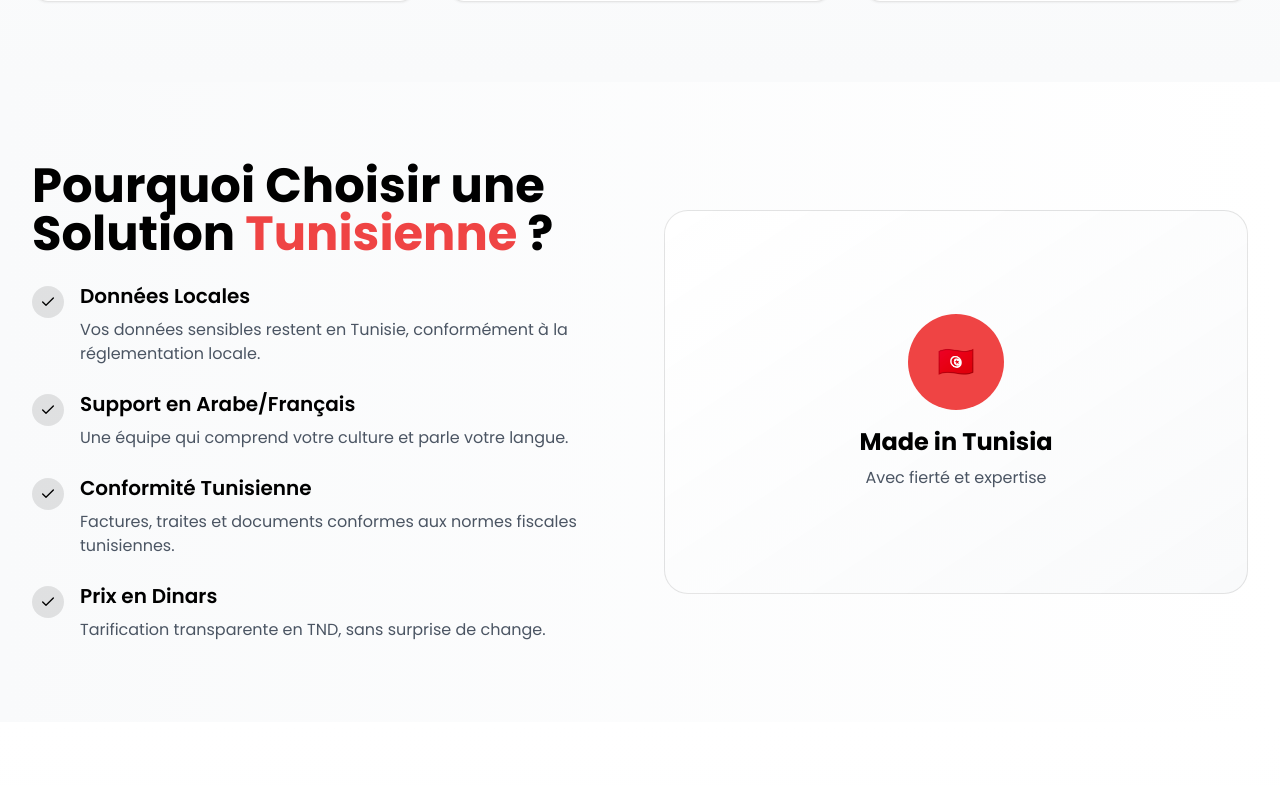
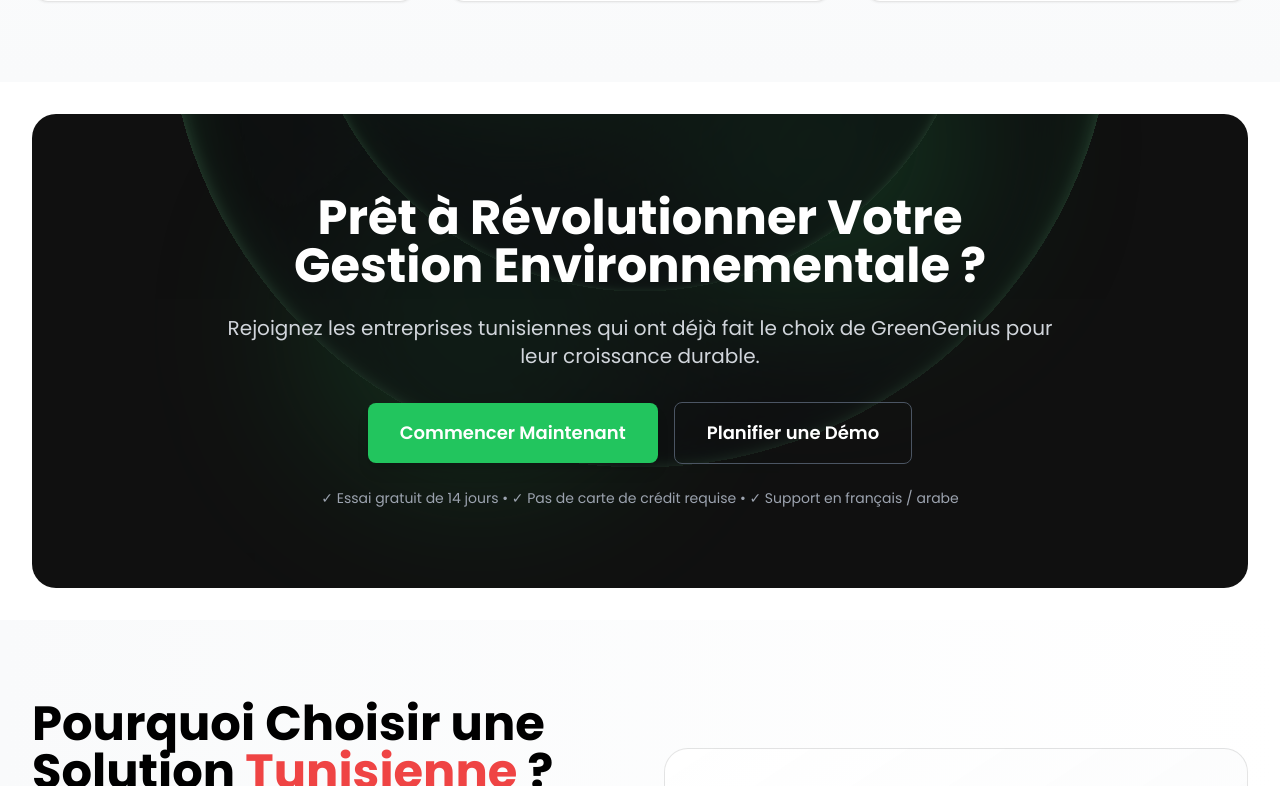
Before and after one commit to Green-Genius/green-genius.org, a Next.js app: page / in a window 1280 px wide. Shown: the part 1734-2520 px from the top of the page. Built offline with nearby package versions, Linux system fonts and the light colour scheme.

Commit message:
chore: UI changes - CTA design - Sections order

```diff
--- a/src/app/(root)/page.tsx
+++ b/src/app/(root)/page.tsx
@@ -102,9 +102,9 @@
             <div className="min-h-screen bg-white text-black overflow-x-hidden">
                 <HeroSection />
                 <FeaturesSection />
+                <CTASection />
                 <WhyTunisiaSection />
                 <PricingSection />
-                <CTASection />
             </div>
         </>
     );
--- a/src/components/CTASection.tsx
+++ b/src/components/CTASection.tsx
@@ -1,35 +1,141 @@
+"use client";
 import Link from "next/link";
 
 export default function CTASection() {
 
   return (
-    <section className="py-20 relative">
-      <div className="absolute inset-0 bg-gradient-to-r from-gray-50 to-white"></div>
+    <section className="py-20 relative overflow-hidden rounded-3xl mx-4 md:mx-8 my-8">
+      {/* SVG Background */}
+      <div className="absolute inset-0">
+        <svg
+          width="100%"
+          height="100%"
+          viewBox="0 0 1424 570"
+          fill="none"
+          xmlns="http://www.w3.org/2000/svg"
+          className="w-full h-full object-cover"
+          preserveAspectRatio="xMidYMid slice"
+        >
+          <defs>
+            <filter id="filter0_f_0_97" x="126" y="-124.679" width="790" height="759" filterUnits="userSpaceOnUse" colorInterpolationFilters="sRGB">
+              <feFlood floodOpacity="0" result="BackgroundImageFix" />
+              <feBlend mode="normal" in="SourceGraphic" in2="BackgroundImageFix" result="shape" />
+              <feGaussianBlur stdDeviation="100" result="effect1_foregroundBlur_0_97" />
+            </filter>
+            <filter id="filter1_iii_0_97" x="51.7895" y="-794.387" width="1320.42" height="1373.03" filterUnits="userSpaceOnUse" colorInterpolationFilters="sRGB">
+              <feFlood floodOpacity="0" result="BackgroundImageFix" />
+              <feBlend mode="normal" in="SourceGraphic" in2="BackgroundImageFix" result="shape" />
+              <feColorMatrix in="SourceAlpha" type="matrix" values="0 0 0 0 0 0 0 0 0 0 0 0 0 0 0 0 0 0 127 0" result="hardAlpha" />
+              <feOffset dy="157.816" />
+              <feGaussianBlur stdDeviation="105.211" />
+              <feComposite in2="hardAlpha" operator="arithmetic" k2="-1" k3="1" />
+              <feColorMatrix type="matrix" values="0 0 0 0 0.0352941 0 0 0 0 0.160784 0 0 0 0 0.0784314 0 0 0 1 0" />
+              <feBlend mode="normal" in2="shape" result="effect1_innerShadow_0_97" />
+              <feColorMatrix in="SourceAlpha" type="matrix" values="0 0 0 0 0 0 0 0 0 0 0 0 0 0 0 0 0 0 127 0" result="hardAlpha" />
+              <feOffset dy="52.6053" />
+              <feGaussianBlur stdDeviation="39.4539" />
+              <feComposite in2="hardAlpha" operator="arithmetic" k2="-1" k3="1" />
+              <feColorMatrix type="matrix" values="0 0 0 0 0.109804 0 0 0 0 0.486275 0 0 0 0 0.239216 0 0 0 1 0" />
+              <feBlend mode="normal" in2="effect1_innerShadow_0_97" result="effect2_innerShadow_0_97" />
+              <feColorMatrix in="SourceAlpha" type="matrix" values="0 0 0 0 0 0 0 0 0 0 0 0 0 0 0 0 0 0 127 0" result="hardAlpha" />
+              <feOffset dy="6.57566" />
+              <feGaussianBlur stdDeviation="9.86349" />
+              <feComposite in2="hardAlpha" operator="arithmetic" k2="-1" k3="1" />
+              <feColorMatrix type="matrix" values="0 0 0 0 0.509804 0 0 0 0 0.886275 0 0 0 0 0.639216 0 0 0 1 0" />
+              <feBlend mode="normal" in2="effect2_innerShadow_0_97" result="effect3_innerShadow_0_97" />
+            </filter>
+            <filter id="filter2_f_0_97" x="506" y="-349.679" width="810" height="777" filterUnits="userSpaceOnUse" colorInterpolationFilters="sRGB">
+              <feFlood floodOpacity="0" result="BackgroundImageFix" />
+              <feBlend mode="normal" in="SourceGraphic" in2="BackgroundImageFix" result="shape" />
+              <feGaussianBlur stdDeviation="100" result="effect1_foregroundBlur_0_97" />
+            </filter>
+            <filter id="filter3_iii_0_97" x="241.926" y="-650.128" width="940.14" height="977.275" filterUnits="userSpaceOnUse" colorInterpolationFilters="sRGB">
+              <feFlood floodOpacity="0" result="BackgroundImageFix" />
+              <feBlend mode="normal" in="SourceGraphic" in2="BackgroundImageFix" result="shape" />
+              <feColorMatrix in="SourceAlpha" type="matrix" values="0 0 0 0 0 0 0 0 0 0 0 0 0 0 0 0 0 0 127 0" result="hardAlpha" />
+              <feOffset dy="112.365" />
+              <feGaussianBlur stdDeviation="74.9099" />
+              <feComposite in2="hardAlpha" operator="arithmetic" k2="-1" k3="1" />
+              <feColorMatrix type="matrix" values="0 0 0 0 0.0352941 0 0 0 0 0.160784 0 0 0 0 0.0784314 0 0 0 1 0" />
+              <feBlend mode="normal" in2="shape" result="effect1_innerShadow_0_97" />
+              <feColorMatrix in="SourceAlpha" type="matrix" values="0 0 0 0 0 0 0 0 0 0 0 0 0 0 0 0 0 0 127 0" result="hardAlpha" />
+              <feOffset dy="37.4549" />
+              <feGaussianBlur stdDeviation="28.0912" />
+              <feComposite in2="hardAlpha" operator="arithmetic" k2="-1" k3="1" />
+              <feColorMatrix type="matrix" values="0 0 0 0 0.109804 0 0 0 0 0.486275 0 0 0 0 0.239216 0 0 0 1 0" />
+              <feBlend mode="normal" in2="effect1_innerShadow_0_97" result="effect2_innerShadow_0_97" />
+              <feColorMatrix in="SourceAlpha" type="matrix" values="0 0 0 0 0 0 0 0 0 0 0 0 0 0 0 0 0 0 127 0" result="hardAlpha" />
+              <feOffset dy="4.68187" />
+              <feGaussianBlur stdDeviation="7.0228" />
+              <feComposite in2="hardAlpha" operator="arithmetic" k2="-1" k3="1" />
+              <feColorMatrix type="matrix" values="0 0 0 0 0.509804 0 0 0 0 0.886275 0 0 0 0 0.639216 0 0 0 1 0" />
+              <feBlend mode="normal" in2="effect2_innerShadow_0_97" result="effect3_innerShadow_0_97" />
+            </filter>
+            <filter id="filter4_f_0_97" x="162" y="-597.679" width="810" height="777" filterUnits="userSpaceOnUse" colorInterpolationFilters="sRGB">
+              <feFlood floodOpacity="0" result="BackgroundImageFix" />
+              <feBlend mode="normal" in="SourceGraphic" in2="BackgroundImageFix" result="shape" />
+              <feGaussianBlur stdDeviation="100" result="effect1_foregroundBlur_0_97" />
+            </filter>
+            <clipPath id="clip0_0_97">
+              <rect y="0.823242" width="1424" height="568.381" rx="24" fill="white" />
+            </clipPath>
+          </defs>
+
+          <g clipPath="url(#clip0_0_97)">
+            <rect y="0.823242" width="1424" height="568.381" rx="24" fill="#101010" />
+            <g opacity="0.3">
+              <g filter="url(#filter0_f_0_97)">
+                <ellipse cx="521" cy="254.821" rx="195" ry="179.5" transform="rotate(180 521 254.821)" fill="#1C7C3D" />
+              </g>
+              <g filter="url(#filter1_iii_0_97)">
+                <rect x="1267" y="420.823" width="1110" height="1110" rx="555" transform="rotate(180 1267 420.823)" fill="#060213" fillOpacity="0.5" />
+              </g>
+              <g filter="url(#filter2_f_0_97)">
+                <ellipse cx="911" cy="38.8214" rx="205" ry="188.5" transform="rotate(180 911 38.8214)" fill="#1C7C3D" />
+              </g>
+              <g filter="url(#filter3_iii_0_97)">
+                <rect x="1107.16" y="214.782" width="790.32" height="790" rx="395" transform="rotate(180 1107.16 214.782)" fill="#060213" fillOpacity="0.5" />
+              </g>
+              <g filter="url(#filter4_f_0_97)">
+                <ellipse cx="567" cy="-209.179" rx="205" ry="188.5" transform="rotate(180 567 -209.179)" fill="#1C7C3D" />
+              </g>
+            </g>
+          </g>
+        </svg>
+      </div>
+
       <div className="relative z-10 max-w-4xl mx-auto px-4 sm:px-6 lg:px-8 text-center">
-        <h2 className="text-4xl md:text-5xl font-bold mb-6 text-black">
+        <h2 className="text-4xl md:text-5xl font-bold mb-6 text-white">
           Prêt à Révolutionner Votre Gestion Environnementale ?
         </h2>
-        <p className="text-xl text-gray-700 mb-8">
+        <p className="text-xl text-gray-300 mb-8">
           Rejoignez les entreprises tunisiennes qui ont déjà fait le choix de GreenGenius pour leur croissance durable.
         </p>
         <div className="flex flex-col sm:flex-row gap-4 justify-center items-center">
           <Link
             href="https://app.green-genius.org/register"
-            className="bg-greenly text-black px-8 py-4 rounded-lg text-lg font-semibold hover:bg-black hover:text-white transition-all transform hover:scale-105"
+            className="bg-green-500 text-white px-8 py-4 rounded-lg text-lg font-semibold hover:bg-green-600 transition-all transform hover:scale-105 shadow-lg hover:shadow-green-500/25"
           >
             Commencer Maintenant
           </Link>
           <Link
             href="https://app.green-genius.org/register"
-            className="border border-black/30 px-8 py-4 rounded-lg text-lg font-semibold hover:bg-black/10 transition-all text-black"
+            className="border border-gray-600 px-8 py-4 rounded-lg text-lg font-semibold hover:bg-white/10 transition-all text-white hover:border-green-500"
           >
             Planifier une Démo
           </Link>
         </div>
-        <p className="text-sm text-gray-600 mt-6">
+        <p className="text-sm text-gray-400 mt-6">
           ✓ Essai gratuit de 14 jours • ✓ Pas de carte de crédit requise • ✓ Support en français / arabe
         </p>
       </div>
+
+      {/* Add the required CSS for radial gradient */}
+      <style jsx>{`
+        .bg-gradient-radial {
+          background: radial-gradient(circle at center, var(--tw-gradient-stops));
+        }
+      `}</style>
     </section>
   );
 }
--- a/src/components/PricingSection.tsx
+++ b/src/components/PricingSection.tsx
@@ -47,7 +47,7 @@
       "Support prioritaire",
       "Hébergement rapports (2GB)"
     ],
-    buttonText: "Choisir Entreprise",
+    buttonText: "Nous Contacter",
     buttonStyle: "primary",
     featured: true,
     reportHosting: "2GB"
```
